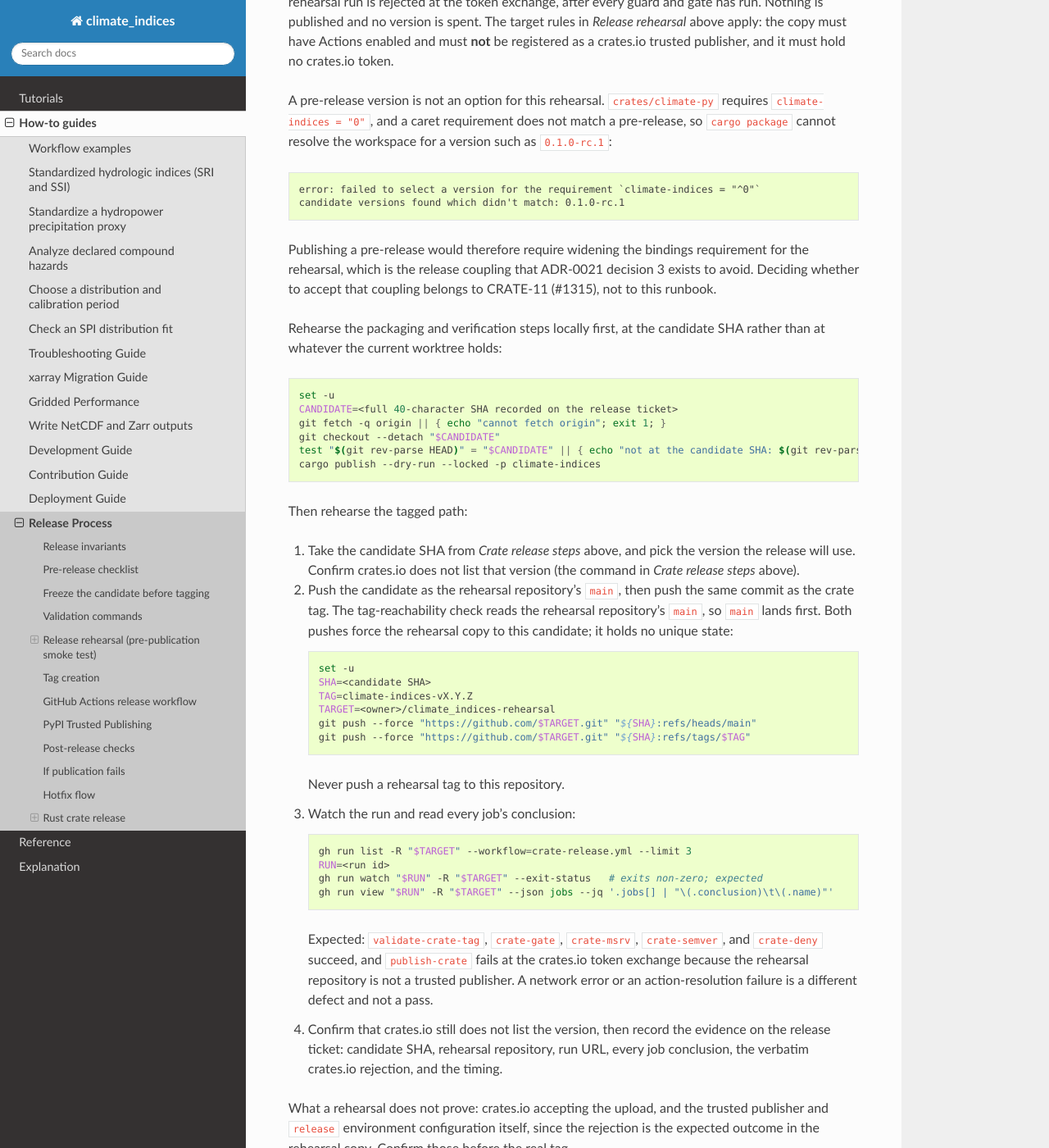
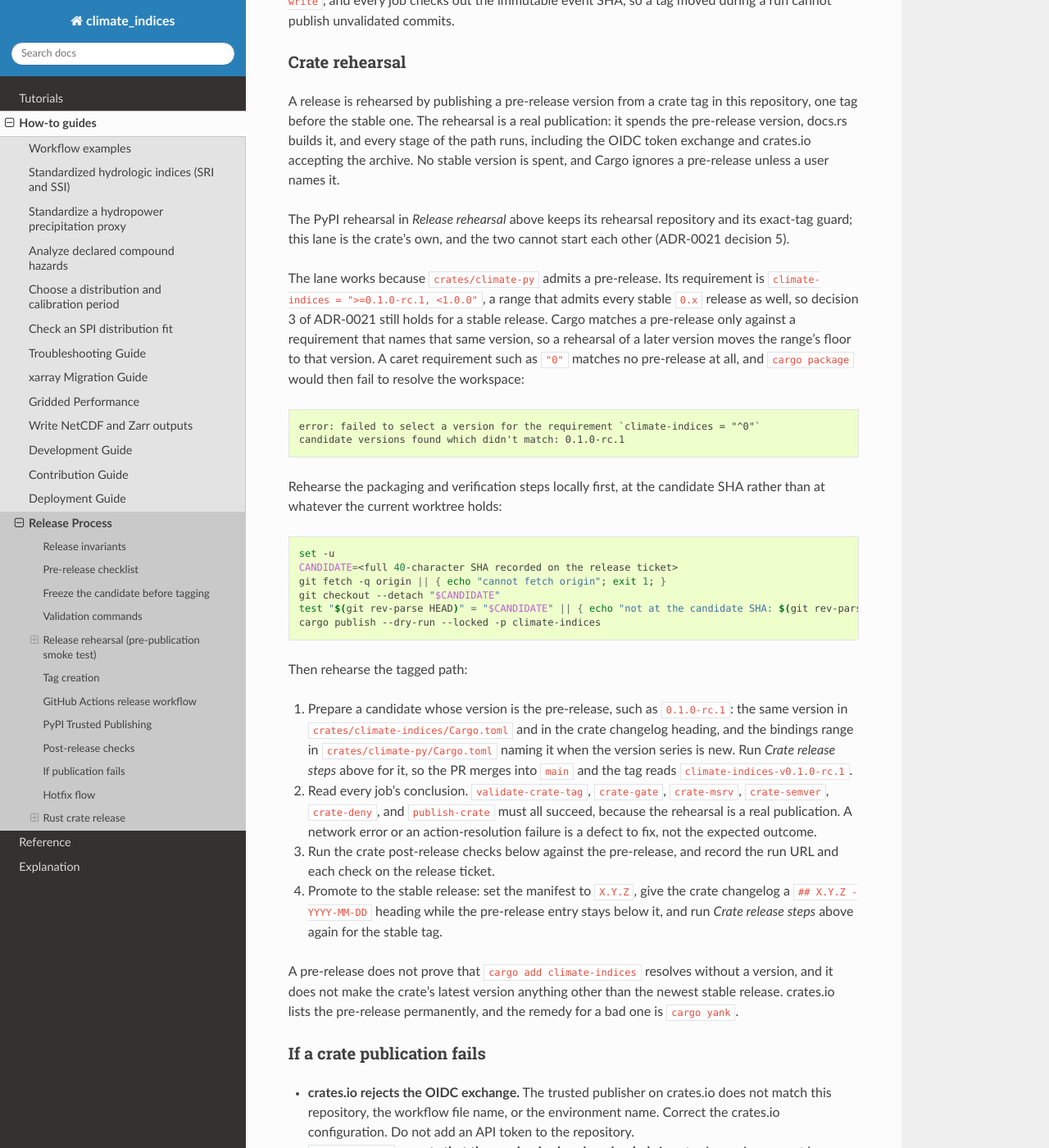
Before and after one commit to monocongo/climate_indices, a Sphinx documentation site: the page built from docs/release-process.md, in a window 1280 px wide and 1400 px high, scrolled down 10875 px. Shown: the whole window at 82% size. Built offline with Sphinx 7.4.7 and the Read the Docs theme 3.1.0, drawn with Linux system fonts in a browser that asks for light colours; some of the changed text lies outside the part shown.

Commit message:
ci(crate): add the crate pre-release rehearsal lane (#1314)
Publish an `0.1.0-rc.1` pre-release from a `climate-indices-v0.1.0-rc.1` tag in
this repository. The rehearsal then exercises every stage of the path: the tag,
version, and changelog guards, the four quality gates, the crates.io OIDC token
exchange, the `release` environment, and crates.io accepting the archive. The
rehearsal-repository run stops at the token exchange by design, so it leaves the
trusted-publisher configuration and the upload acceptance unproven.

- `crates/climate-indices`: version `0.1.0-rc.1` and a dated changelog heading.
- `crates/climate-py`: requirement `>=0.1.0-rc.1, <1.0.0`. Cargo matches a
  pre-release only against a requirement that names it, so the range makes the
  rehearsal resolvable while every stable `0.x` release still lands without a
  bindings manifest change.
- `crate-release.yml`: accept `climate-indices-vX.Y.Z-rc.N` beside the stable
  tag, and refuse every other suffix.
- `docs/release-process.md`, `docs/adr/0021`, `docs/development-guide.md`:
  document the lane, what it proves, what it does not, and the semver-checks
  baseline.
- `tests/`: extend the release-integrity and native-backend assertions.

````diff
--- a/docs/release-process.md
+++ b/docs/release-process.md
@@ -329,7 +329,8 @@ separate build and publish jobs, short-lived OIDC credentials, and explicit
 production-environment approval. TestPyPI can be useful for future workflow
 changes, but it is not configured here and is not a substitute for this
 repository's frozen-candidate rehearsal. The current exact-tag guard rejects
-`v3.0.0rc1`; do not try an RC tag as a production dry run.
+`v3.0.0rc1`; do not try an RC tag as a production dry run. The crate has its own
+pre-release lane in *Rust crate release* below, and it does not touch PyPI.
 
 If publishing fails at the OIDC step, verify the PyPI trusted publisher settings
 and the GitHub environment name before changing workflow credentials.
@@ -401,10 +402,12 @@ one, or approve the `release` environment.
 
 ### Crate release invariants
 
-- Crate tags are annotated tags named `climate-indices-vX.Y.Z`, with an exact
-  version and no suffix. A pre-release version cannot be used in this workspace:
-  `crates/climate-py` requires `climate-indices = "0"`, and a caret requirement
-  does not match a pre-release (see *Crate rehearsal* below).
+- Crate tags are annotated tags named `climate-indices-vX.Y.Z` for a stable
+  release and `climate-indices-vX.Y.Z-rc.N` for the rehearsal pre-release. The
+  workflow accepts those two shapes and refuses any other suffix, so a mistyped
+  tag cannot spend a version nobody intended to publish. The rehearsal lane
+  exists because `crates/climate-py` admits a pre-release (see *Crate rehearsal*
+  below).
 - The tag version, the `version` in `crates/climate-indices/Cargo.toml`, and the
   crate changelog heading must all name the same version. The workflow checks all
   three before it publishes anything.
@@ -429,7 +432,8 @@ Confirm all five items before the first crate release:
    adding one is a crates.io account action rather than a repository change.
 3. The GitHub tag ruleset covers the new namespace. The *Protect release tags*
    ruleset matches `refs/tags/v*.*.*` only, so add `refs/tags/climate-indices-v*`
-   to it. Without that, a crate tag can be moved or deleted, and the
+   to it. The pattern matches the prefix, so it covers a pre-release tag as well
+   as a stable one. Without it, a crate tag can be moved or deleted, and the
    "never move a pushed tag" invariant has no enforcement.
 4. The GitHub `release` environment still requires a reviewer. The crate publish
    job uses that same environment, so a crate release needs the same approval as
@@ -440,20 +444,25 @@ Confirm all five items before the first crate release:
 
 ### Crate release steps
 
-1. Bump `version` in `crates/climate-indices/Cargo.toml`, then refresh the member
+These steps publish one version, stable or pre-release. A stable release runs them
+once for the rehearsal pre-release and once for the stable version, as *Crate
+rehearsal* below describes.
+
+1. Set `version` in `crates/climate-indices/Cargo.toml` to the version being
+   published (`X.Y.Z`, or `X.Y.Z-rc.N` for the rehearsal), then refresh the member
    version recorded in `Cargo.lock`. Every crate gate runs with `--locked`, and a
    stale lock fails them:
    ```bash
    cargo update --workspace
    ```
-2. Retitle the `## Unreleased` heading in
-   `crates/climate-indices/CHANGELOG.md` to `## X.Y.Z - YYYY-MM-DD`, using the
-   intended tag day. The workflow refuses to publish while the section is present.
+2. Give `crates/climate-indices/CHANGELOG.md` a heading for the version being
+   published, as `## X.Y.Z - YYYY-MM-DD` with the intended tag day. Retitle the
+   `## Unreleased` heading when one is present, and keep the earlier entries. The
+   workflow refuses to publish while an `## Unreleased` section is present.
 3. Open a PR into `main`, then let the maintainer merge it after review and
    passing CI.
 4. Record the full 40-character SHA of the merged `main` tip.
-5. Rehearse that SHA as described in *Crate rehearsal* below.
-6. From a clean maintainer worktree, confirm that the candidate has not moved and
+5. From a clean maintainer worktree, confirm that the candidate has not moved and
    that the tag is free. The PyPI checks in *Tag creation* above do not apply to
    the crate: this project publishes no crate to PyPI, and no crate job reads a
    tagger date.
@@ -464,16 +473,16 @@ Confirm all five items before the first crate release:
    test -z "$(git status --porcelain)" || { echo "working tree is not clean"; exit 1; }
    test "$(git rev-parse HEAD)" = "$CANDIDATE" || { echo "local candidate changed"; exit 1; }
    test "$(git rev-parse origin/main)" = "$CANDIDATE" || { echo "remote candidate changed"; exit 1; }
-   git remote get-url --push origin   # must be monocongo/climate_indices, not the rehearsal repo
+   git remote get-url --push origin   # must be monocongo/climate_indices
    git tag -l climate-indices-vX.Y.Z  # must print nothing
    ```
-7. Create and inspect the annotated tag:
+6. Create and inspect the annotated tag:
    ```bash
    git tag -a climate-indices-vX.Y.Z "$CANDIDATE" -m "Release climate-indices vX.Y.Z"
    git show --stat climate-indices-vX.Y.Z
    git rev-parse 'climate-indices-vX.Y.Z^{commit}'   # must equal $CANDIDATE
    ```
-8. Confirm the version is absent from crates.io, then push only that tag. The
+7. Confirm the version is absent from crates.io, then push only that tag. The
    crates.io API refuses a request without a `User-Agent`, so the read needs one:
    ```bash
    curl -s -H 'User-Agent: climate-indices-release (https://github.com/monocongo/climate_indices)' \
@@ -503,28 +512,29 @@ a tag moved during a run cannot publish unvalidated commits.
 
 ### Crate rehearsal
 
-The release path is rehearsed in a **rehearsal repository**, exactly as the PyPI
-release is: a repository that is not `monocongo/climate_indices`. The crates.io
-trusted publisher names this repository, so the rehearsal run is rejected at the
-token exchange, after every guard and gate has run. Nothing is published and no
-version is spent. The target rules in *Release rehearsal* above apply: the copy
-must have Actions enabled and must **not** be registered as a crates.io trusted
-publisher, and it must hold no crates.io token.
+A release is rehearsed by publishing a pre-release version from a crate tag in
+this repository, one tag before the stable one. The rehearsal is a real
+publication: it spends the pre-release version, docs.rs builds it, and every stage
+of the path runs, including the OIDC token exchange and crates.io accepting the
+archive. No stable version is spent, and Cargo ignores a pre-release unless a user
+names it.
 
-A pre-release version is not an option for this rehearsal. `crates/climate-py`
-requires `climate-indices = "0"`, and a caret requirement does not match a
-pre-release, so `cargo package` cannot resolve the workspace for a version such
-as `0.1.0-rc.1`:
+The PyPI rehearsal in *Release rehearsal* above keeps its rehearsal repository and
+its exact-tag guard; this lane is the crate's own, and the two cannot start each
+other (ADR-0021 decision 5).
+
+The lane works because `crates/climate-py` admits a pre-release. Its requirement is
+`climate-indices = ">=0.1.0-rc.1, <1.0.0"`, a range that admits every stable `0.x`
+release as well, so decision 3 of ADR-0021 still holds for a stable release. Cargo
+matches a pre-release only against a requirement that names that same version, so a
+rehearsal of a later version moves the range's floor to that version. A caret
+requirement such as `"0"` matches no pre-release at all, and `cargo package` would
+then fail to resolve the workspace:
 
 ```text
 error: failed to select a version for the requirement `climate-indices = "^0"`
 candidate versions found which didn't match: 0.1.0-rc.1
 ```
-
-Publishing a pre-release would therefore require widening the bindings
-requirement for the rehearsal, which is the release coupling that ADR-0021
-decision 3 exists to avoid. Deciding whether to accept that coupling belongs to
-CRATE-11 (#1315), not to this runbook.
 
 Rehearse the packaging and verification steps locally first, at the candidate SHA
 rather than at whatever the current worktree holds:
@@ -540,40 +550,25 @@ cargo publish --dry-run --locked -p climate-indices
 
 Then rehearse the tagged path:
 
-1. Take the candidate SHA from *Crate release steps* above, and pick the version
-   the release will use. Confirm crates.io does not list that version (the command
-   in *Crate release steps* above).
-2. Push the candidate as the rehearsal repository's `main`, then push the same
-   commit as the crate tag. The tag-reachability check reads the rehearsal
-   repository's `main`, so `main` lands first. Both pushes force the rehearsal copy
-   to this candidate; it holds no unique state:
-   ```bash
-   set -u
-   SHA=<candidate SHA>
-   TAG=climate-indices-vX.Y.Z
-   TARGET=<owner>/climate_indices-rehearsal
-   git push --force "https://github.com/$TARGET.git" "${SHA}:refs/heads/main"
-   git push --force "https://github.com/$TARGET.git" "${SHA}:refs/tags/$TAG"
-   ```
-   Never push a rehearsal tag to this repository.
-3. Watch the run and read every job's conclusion:
-   ```bash
-   gh run list -R "$TARGET" --workflow=crate-release.yml --limit 3
-   RUN=<run id>
-   gh run watch "$RUN" -R "$TARGET" --exit-status   # exits non-zero; expected
-   gh run view "$RUN" -R "$TARGET" --json jobs --jq '.jobs[] | "\(.conclusion)\t\(.name)"'
-   ```
-   Expected: `validate-crate-tag`, `crate-gate`, `crate-msrv`, `crate-semver`, and
-   `crate-deny` succeed, and `publish-crate` fails at the crates.io token exchange
-   because the rehearsal repository is not a trusted publisher. A network error or
-   an action-resolution failure is a different defect and not a pass.
-4. Confirm that crates.io still does not list the version, then record the
-   evidence on the release ticket: candidate SHA, rehearsal repository, run URL,
-   every job conclusion, the verbatim crates.io rejection, and the timing.
+1. Prepare a candidate whose version is the pre-release, such as `0.1.0-rc.1`: the
+   same version in `crates/climate-indices/Cargo.toml` and in the crate changelog
+   heading, and the bindings range in `crates/climate-py/Cargo.toml` naming it when
+   the version series is new. Run *Crate release steps* above for it, so the PR
+   merges into `main` and the tag reads `climate-indices-v0.1.0-rc.1`.
+2. Read every job's conclusion. `validate-crate-tag`, `crate-gate`, `crate-msrv`,
+   `crate-semver`, `crate-deny`, and `publish-crate` must all succeed, because the
+   rehearsal is a real publication. A network error or an action-resolution
+   failure is a defect to fix, not the expected outcome.
+3. Run the crate post-release checks below against the pre-release, and record the
+   run URL and each check on the release ticket.
+4. Promote to the stable release: set the manifest to `X.Y.Z`, give the crate
+   changelog a `## X.Y.Z - YYYY-MM-DD` heading while the pre-release entry stays
+   below it, and run *Crate release steps* above again for the stable tag.
 
-What a rehearsal does not prove: crates.io accepting the upload, and the trusted
-publisher and `release` environment configuration itself, since the rejection is
-the expected outcome in the rehearsal copy. Confirm those before the real tag.
+A pre-release does not prove that `cargo add climate-indices` resolves without a
+version, and it does not make the crate's latest version anything other than the
+newest stable release. crates.io lists the pre-release permanently, and the remedy
+for a bad one is `cargo yank`.
 
 ### If a crate publication fails
 
@@ -582,6 +577,9 @@ the expected outcome in the rehearsal copy. Confirm those before the real tag.
   Correct the crates.io configuration. Do not add an API token to the repository.
 - **`cargo publish` reports that the version is already uploaded.** A crates.io
   version cannot be replaced. Do not retag: prepare the next version from `main`.
+- **The tag shape is refused.** `validate-crate-tag` fails before any gate runs, so
+  nothing is published and no version is spent. Push a correctly named tag on the
+  same candidate instead of moving the refused one.
 - **A gate job fails.** Fix `main`, then tag a new version. Never move a pushed
   tag.
 - **The publish state is unknown.** `cargo publish` creates a version or fails; it
@@ -608,13 +606,15 @@ the expected outcome in the rehearsal copy. Confirm those before the real tag.
 2. Confirm that docs.rs built the version without warnings. The build starts a few
    minutes after the publish, and a warning there is a defect to fix in the next
    version.
-3. Install the release in a scratch crate outside this checkout:
+3. Install the release in a scratch crate outside this checkout, naming the
+   version explicitly: Cargo skips a pre-release it was not asked for.
    ```bash
    cargo new /tmp/crate-check
    cd /tmp/crate-check
    cargo add climate-indices@X.Y.Z
    cargo build
    ```
-4. Confirm that the crate changelog heading carries the release day.
+4. Confirm that the crate changelog heading carries the release day, and add a
+   fresh `## Unreleased` heading for the next cycle.
 5. Add the crates.io link to the next release notes or the README when the
    maintainer asks for it.
````
Also changed, not shown: other parts of docs/release-process.md (+2 -2 lines), docs/adr/0021-climate-indices-crate-identity.md (+13 -1 lines), docs/development-guide.md (+3 -3 lines), crates/climate-indices/CHANGELOG.md, 6 other files.
